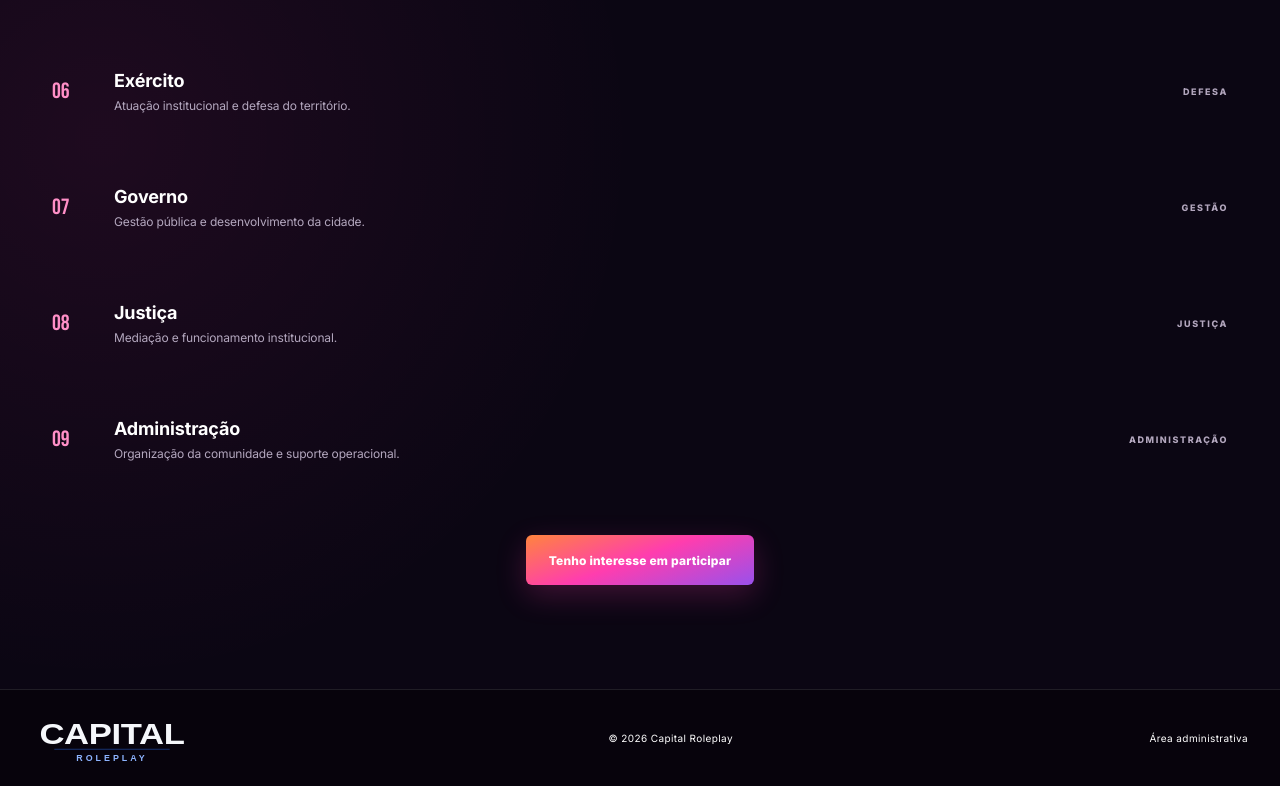
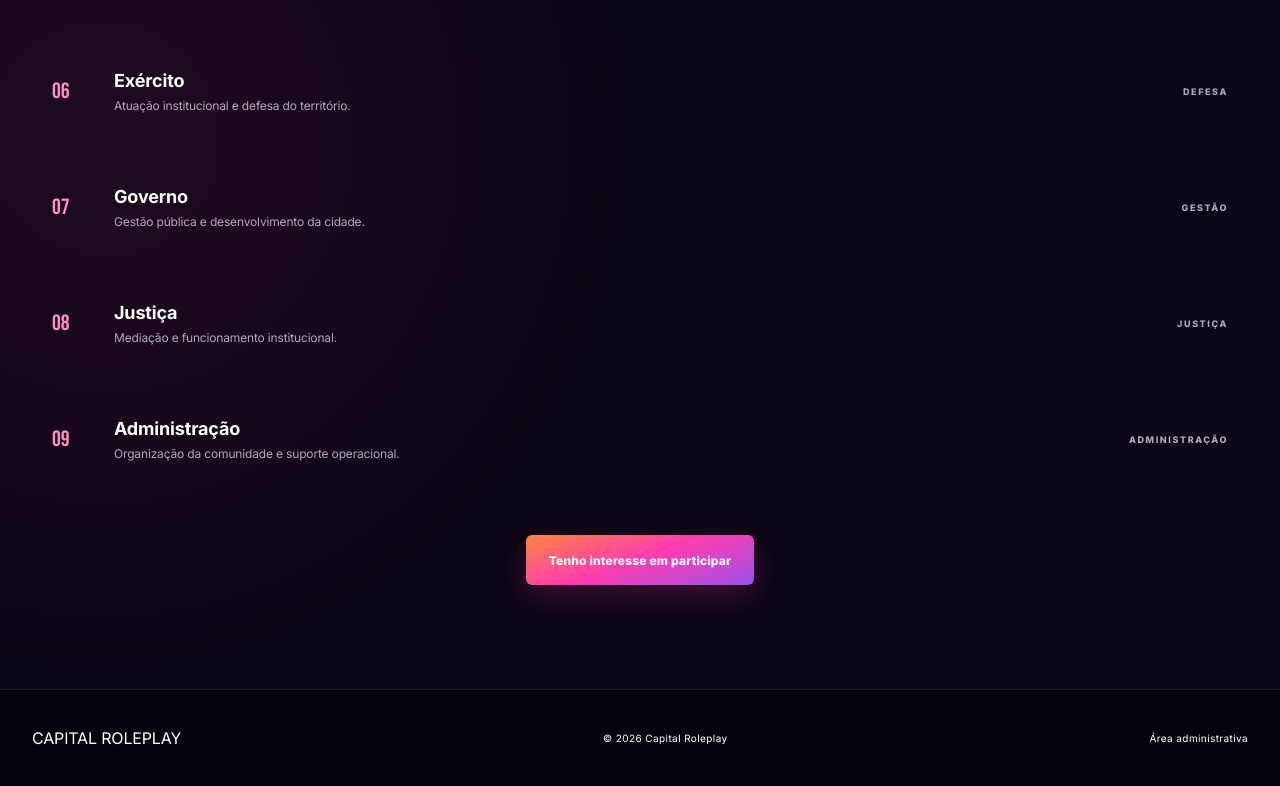
Before and after one commit to valfredopereiraalves1-netizen/capital-roleplay, a plain HTML site: page departamentos.html in a window 1280 px wide. Shown: the part 1063-1849 px from the top of the page. Drawn offline with Linux system fonts and the light colour scheme.

Commit message:
Remove image dependencies and use text branding

```diff
--- a/departamentos.html
+++ b/departamentos.html
@@ -1,6 +1,6 @@
 <!doctype html>
 <html lang="pt-BR"><head><meta charset="UTF-8"><meta name="viewport" content="width=device-width,initial-scale=1"><meta name="theme-color" content="#0d0714"><link rel="preconnect" href="https://fonts.googleapis.com"><link rel="preconnect" href="https://fonts.gstatic.com" crossorigin><link href="https://fonts.googleapis.com/css2?family=Bebas+Neue&family=Inter:wght@400;500;600;700;800&display=swap" rel="stylesheet"><meta name="description" content="Conheça os departamentos da Capital Roleplay."><title>Departamentos | Capital Roleplay</title><link rel="stylesheet" href="styles.css"></head>
-<body><header class="site-header"><div class="header-inner"><a class="brand" href="index.html" aria-label="Capital Roleplay — início"><img src="capital-roleplay-wordmark.svg" alt="Capital Roleplay"></a><button class="menu-toggle" id="menuToggle" aria-label="Abrir menu" aria-expanded="false"><svg class="ui-icon menu-icon" viewBox="0 0 24 24" aria-hidden="true" focusable="false"><path d="M4 6h16M4 12h16M4 18h16"/></svg></button><nav id="navigation" aria-label="Navegação principal"><a href="index.html">Início</a><a class="active" href="departamentos.html">Departamentos</a><a href="comunicados.html">Comunicados</a><a href="inscricoes.html" class="nav-cta">Inscrições</a></nav></div></header>
+<body><header class="site-header"><div class="header-inner"><a class="brand" href="index.html" aria-label="Capital Roleplay — início"><span class="brand-name">CAPITAL <span>ROLEPLAY</span></span></a><button class="menu-toggle" id="menuToggle" aria-label="Abrir menu" aria-expanded="false"><svg class="ui-icon menu-icon" viewBox="0 0 24 24" aria-hidden="true" focusable="false"><path d="M4 6h16M4 12h16M4 18h16"/></svg></button><nav id="navigation" aria-label="Navegação principal"><a href="index.html">Início</a><a class="active" href="departamentos.html">Departamentos</a><a href="comunicados.html">Comunicados</a><a href="inscricoes.html" class="nav-cta">Inscrições</a></nav></div></header>
 <main class="container interior"><header class="page-heading"><p class="eyebrow">ESTRUTURA DA COMUNIDADE</p><h1>Departamentos</h1><p>Áreas oficiais da Capital Roleplay e suas respectivas funções dentro da cidade.</p></header>
 <section class="department-list" aria-label="Lista de departamentos">
 <article class="department-row"><span>01</span><div><h2>Polícia Militar</h2><p>Policiamento ostensivo e proteção da população.</p></div><small>SEGURANÇA</small></article>
@@ -13,5 +13,5 @@
 <article class="department-row"><span>08</span><div><h2>Justiça</h2><p>Mediação e funcionamento institucional.</p></div><small>JUSTIÇA</small></article>
 <article class="department-row"><span>09</span><div><h2>Administração</h2><p>Organização da comunidade e suporte operacional.</p></div><small>ADMINISTRAÇÃO</small></article>
 </section><div class="page-action"><a class="button primary" href="inscricoes.html">Tenho interesse em participar</a></div></main>
-<footer class="site-footer"><div class="container footer-inner"><a class="brand footer-brand" href="index.html"><img src="capital-roleplay-wordmark.svg" alt="Capital Roleplay"></a><span>© 2026 Capital Roleplay</span><a href="admin.html">Área administrativa</a></div></footer>
+<footer class="site-footer"><div class="container footer-inner"><a class="brand footer-brand" href="index.html"><span class="brand-name">CAPITAL <span>ROLEPLAY</span></span></a><span>© 2026 Capital Roleplay</span><a href="admin.html">Área administrativa</a></div></footer>
 <script>const menu=document.getElementById('menuToggle');const nav=document.getElementById('navigation');menu?.addEventListener('click',()=>{const open=nav.classList.toggle('open');menu.setAttribute('aria-expanded',String(open));menu.setAttribute('aria-label',open?'Fechar menu':'Abrir menu');});nav?.querySelectorAll('a').forEach(link=>link.addEventListener('click',()=>{nav.classList.remove('open');menu?.setAttribute('aria-expanded','false');menu?.setAttribute('aria-label','Abrir menu');}));</script></body></html>
```
